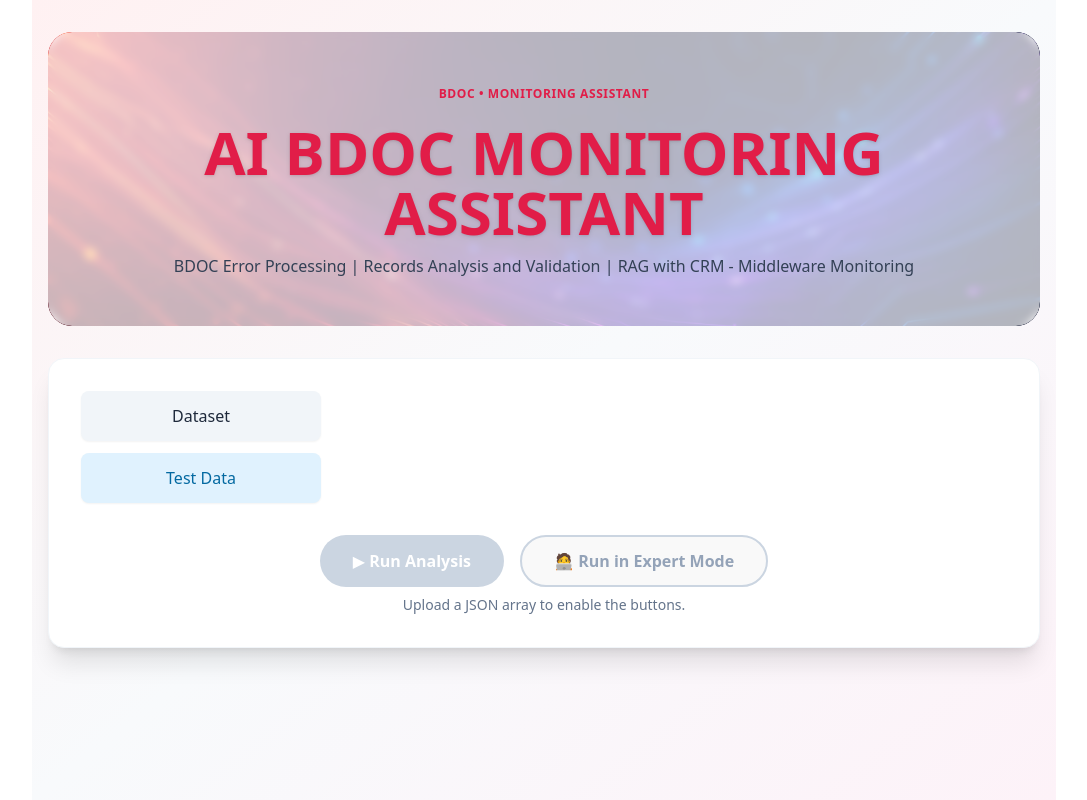
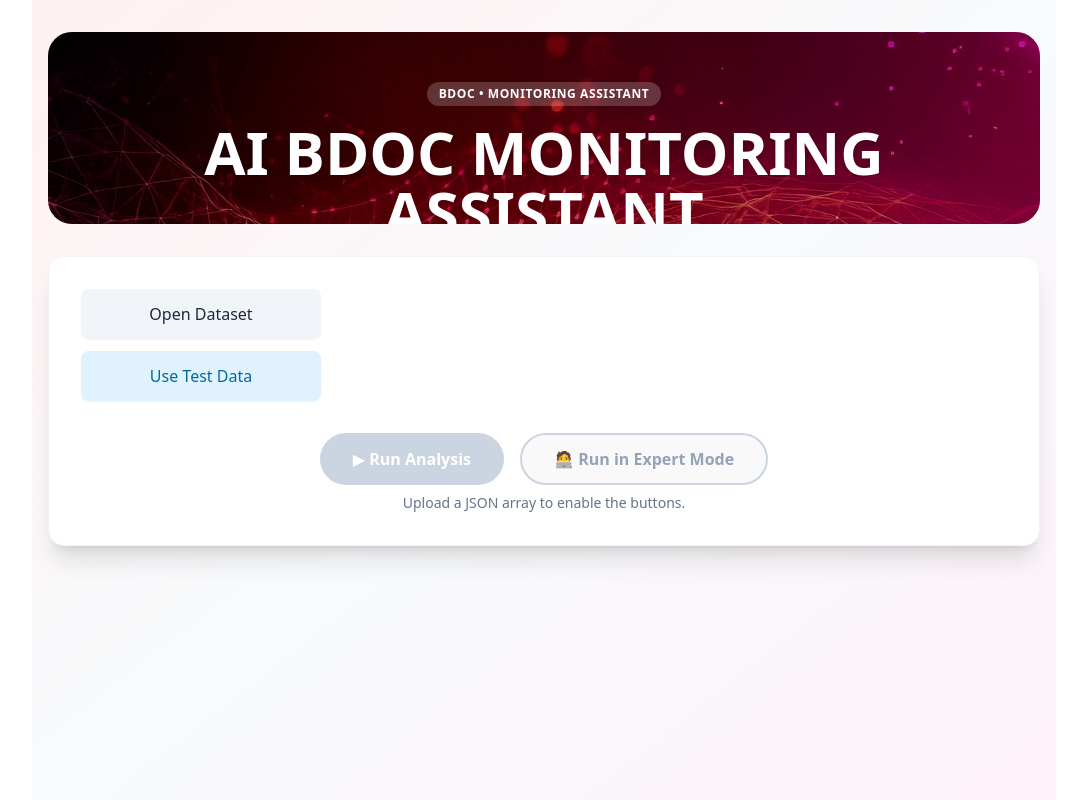
Before and after one commit to marcin4ever/ai-bdoc-assistant, a React (Vite) app in the folder frontend-react/: page / in a window 1280 px wide. Shown: the whole page, without its empty margins (96-1183 px from the left). Built offline with nearby package versions, Linux system fonts and the light colour scheme.

Commit message:
BDOC Assistant

```diff
--- a/frontend-react/src/components/Header.tsx
+++ b/frontend-react/src/components/Header.tsx
@@ -1,19 +1,23 @@
+// src/components/Header.tsx
 export default function Header() {
   return (
     <div
-      className="relative overflow-hidden rounded-3xl bg-cover bg-center"
-      style={{ backgroundImage: "url('/BDOC_back_2.png')" }}
+      className="relative overflow-hidden rounded-3xl h-48 bg-center bg-cover"
+      style={{ backgroundImage: "url('/BDOC_back_1.jpg')" }}
     >
-      <div className="px-6 py-12 md:px-10 text-center bg-white/70 backdrop-blur-sm rounded-3xl">
-        <span className="inline-flex items-center px-3 py-1 text-xs font-semibold tracking-wider text-rose-600 uppercase rounded-full">
+      {/* subtle overlay to keep text readable */}
+      <div className="absolute inset-0 bg-black/30" />
+
+      <div className="relative z-10 px-6 py-12 md:px-10 text-center text-white">
+        <span className="inline-flex items-center px-3 py-1 text-xs font-semibold tracking-wider uppercase bg-white/20 rounded-full">
           BDOC • Monitoring Assistant
         </span>
 
-        <h1 className="mt-4 text-4xl md:text-6xl font-extrabold text-rose-600 drop-shadow">
+        <h1 className="mt-4 text-4xl md:text-6xl font-extrabold drop-shadow-lg">
           AI BDOC MONITORING ASSISTANT
         </h1>
 
-        <p className="mt-3 text-slate-700">
+        <p className="mt-3 text-slate-100 drop-shadow">
           BDOC Error Processing | Records Analysis and Validation | RAG with CRM - Middleware Monitoring
         </p>
       </div>
--- a/frontend-react/src/components/UploadSection.tsx
+++ b/frontend-react/src/components/UploadSection.tsx
@@ -1,4 +1,4 @@
-import React from 'react';
+import React, { useRef, useState } from 'react';
 
 interface UploadSectionProps {
   handleFileChange: (e: React.ChangeEvent<HTMLInputElement>) => void;
@@ -6,18 +6,48 @@ interface UploadSectionProps {
 }
 
 const UploadSection: React.FC<UploadSectionProps> = ({ handleFileChange, loadDemoFile }) => {
+  const fileInputRef = useRef<HTMLInputElement | null>(null);
+  const [fileName, setFileName] = useState<string>('');
+
+  const openFileDialog = () => fileInputRef.current?.click();
+
+  const onFileChange = (e: React.ChangeEvent<HTMLInputElement>) => {
+    handleFileChange(e); // call your parent handler
+    const file = e.target.files?.[0];
+    if (file) {
+      setFileName(file.name); // store the chosen file name
+    }
+  };
+
   return (
     <div className="flex flex-col items-start gap-3 mb-6">
       <button
+        type="button"
+        onClick={openFileDialog}
         className="w-60 px-4 py-3 bg-slate-100 hover:bg-slate-200 text-slate-800 font-medium rounded-lg shadow-sm transition"
       >
-            Dataset
+        Open Dataset
       </button>
+      <input
+        ref={fileInputRef}
+        type="file"
+        accept="application/json,.json"
+        onChange={onFileChange}
+        hidden
+      />
+
+      {fileName && (
+        <p className="text-sm text-slate-600 mt-1">
+          Selected: <span className="font-semibold">{fileName}</span>
+        </p>
+      )}
 
       <button
+        type="button"
+        onClick={loadDemoFile}
         className="w-60 px-4 py-3 bg-sky-100 hover:bg-sky-200 text-sky-700 font-medium rounded-lg shadow-sm transition"
       >
-            Test Data
+        Use Test Data
       </button>
     </div>
   );
```
Lines whose indentation alone changed are shown as unchanged.
